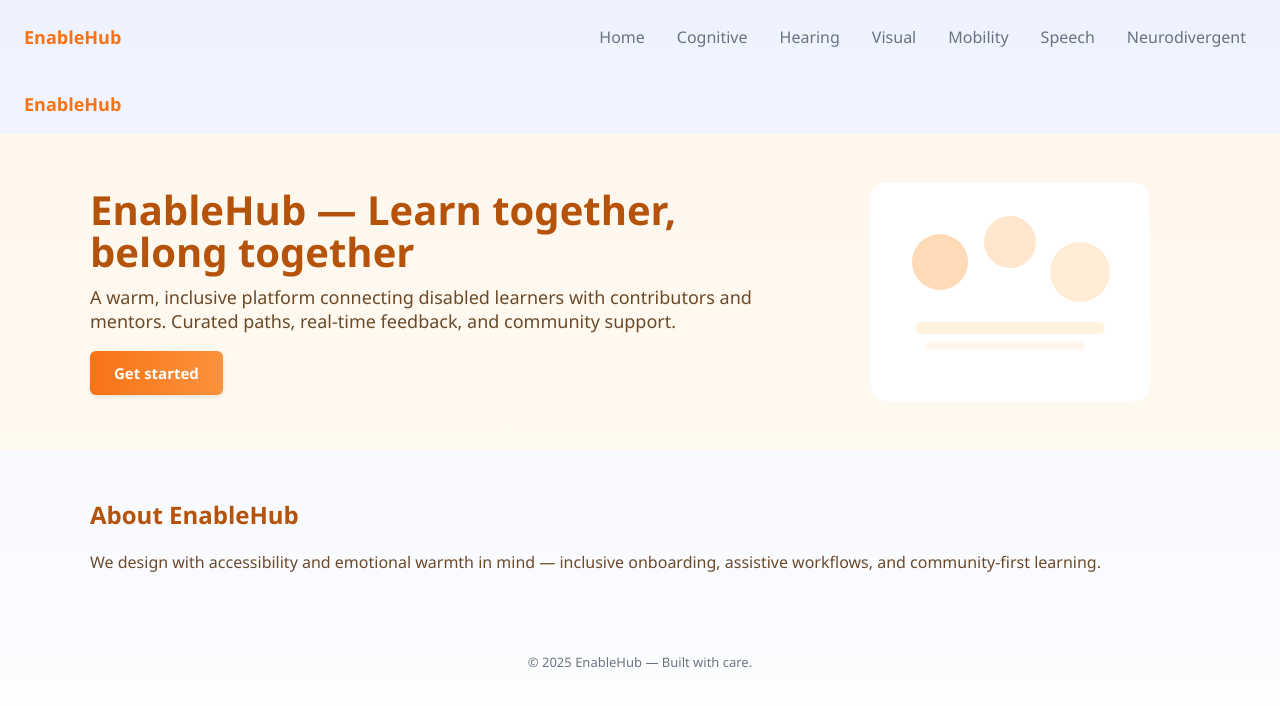
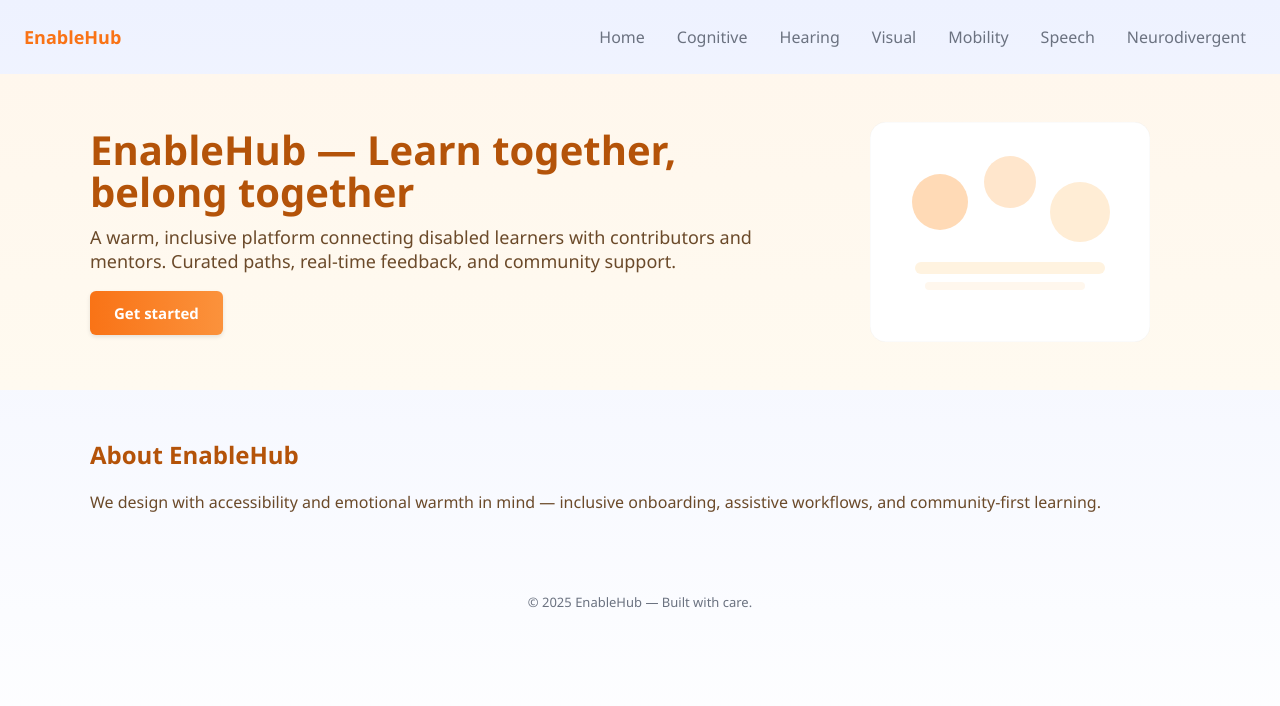
Before and after one commit to Vaish123-M/SolveTogether-platform, a React (Create React App) app in the folder EnableHub/client/: page / in a window 1280 px wide. Shown: the top 706 px of the page. Built offline with nearby package versions, Linux system fonts and the light colour scheme.

Commit message:
madde changes

```diff
--- a/EnableHub/client/src/pages/Landing.js
+++ b/EnableHub/client/src/pages/Landing.js
@@ -4,9 +4,7 @@ export default function Landing() {
   return (
     <main>
       <a className="skip-link" href="#main">Skip to content</a>
-      <header className="site-header">
-        <a className="brand" href="#">EnableHub</a>
-      </header>
+
 
       <section className="hero" role="region" aria-label="Intro">
         <div className="hero-inner">
```
